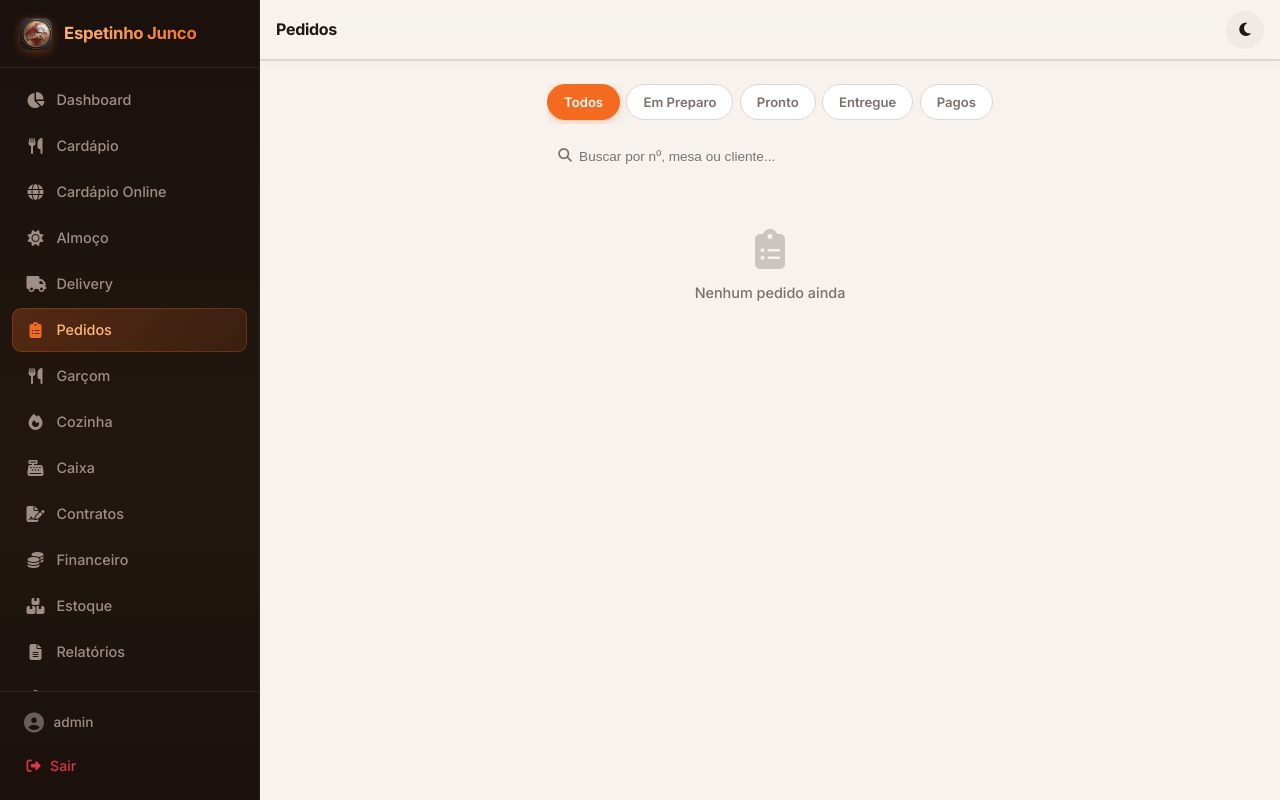
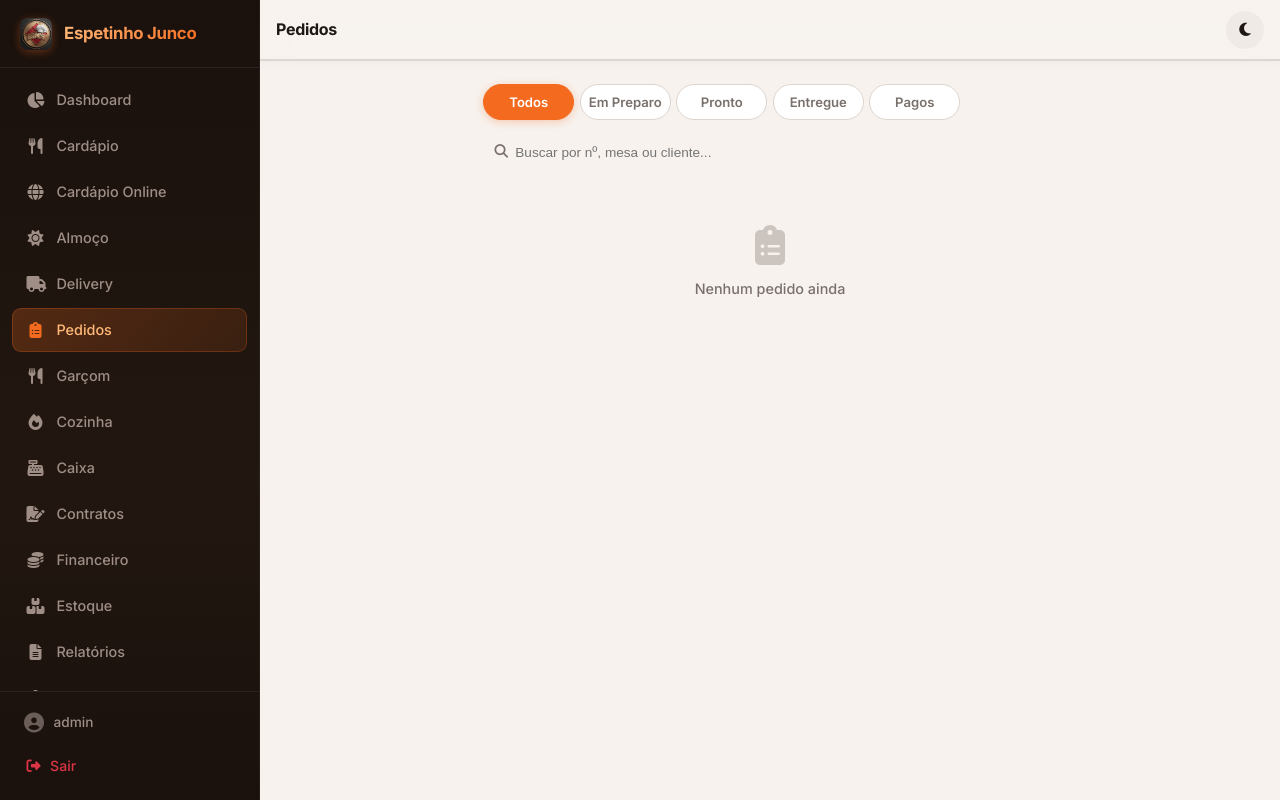
Before and after one commit to tiagomdvs-dot/espetinho_junco, a Flask app: page /pedidos/ in a window 1280 px wide. Run offline with Flask 3, Linux system fonts and the light colour scheme; a user stored in the database is signed in; data that the repository does not hold is empty.

Commit message:
fix: filtros em grid responsivo (2/3/6 colunas)

```diff
--- a/static/css/style.css
+++ b/static/css/style.css
@@ -523,15 +523,17 @@ img { max-width: 100%; display: block; }
    FILTER TABS (Pill buttons)
 ══════════════════════════════════════════════ */
 .filter-tabs {
-  display: flex; gap: 0.4rem; margin-bottom: 1rem;
-  overflow-x: auto; -webkit-overflow-scrolling: touch;
-  padding-bottom: 0.25rem; scrollbar-width: none;
-}
-.filter-tabs::-webkit-scrollbar { display: none; }
+  display: grid; grid-template-columns: repeat(2, 1fr); gap: 0.35rem; margin-bottom: 1rem;
+}
+@media (min-width: 540px) {
+  .filter-tabs { grid-template-columns: repeat(3, 1fr); }
+}
+@media (min-width: 769px) {
+  .filter-tabs { grid-template-columns: repeat(6, 1fr); }
+}
 
 .filter-btn {
-  flex-shrink: 0;
-  padding: 0.45rem 1rem;
+  padding: 0.4rem 0.5rem;
   background: var(--card-bg);
   border: 1.5px solid var(--gray-200);
   border-radius: 20px;
```
